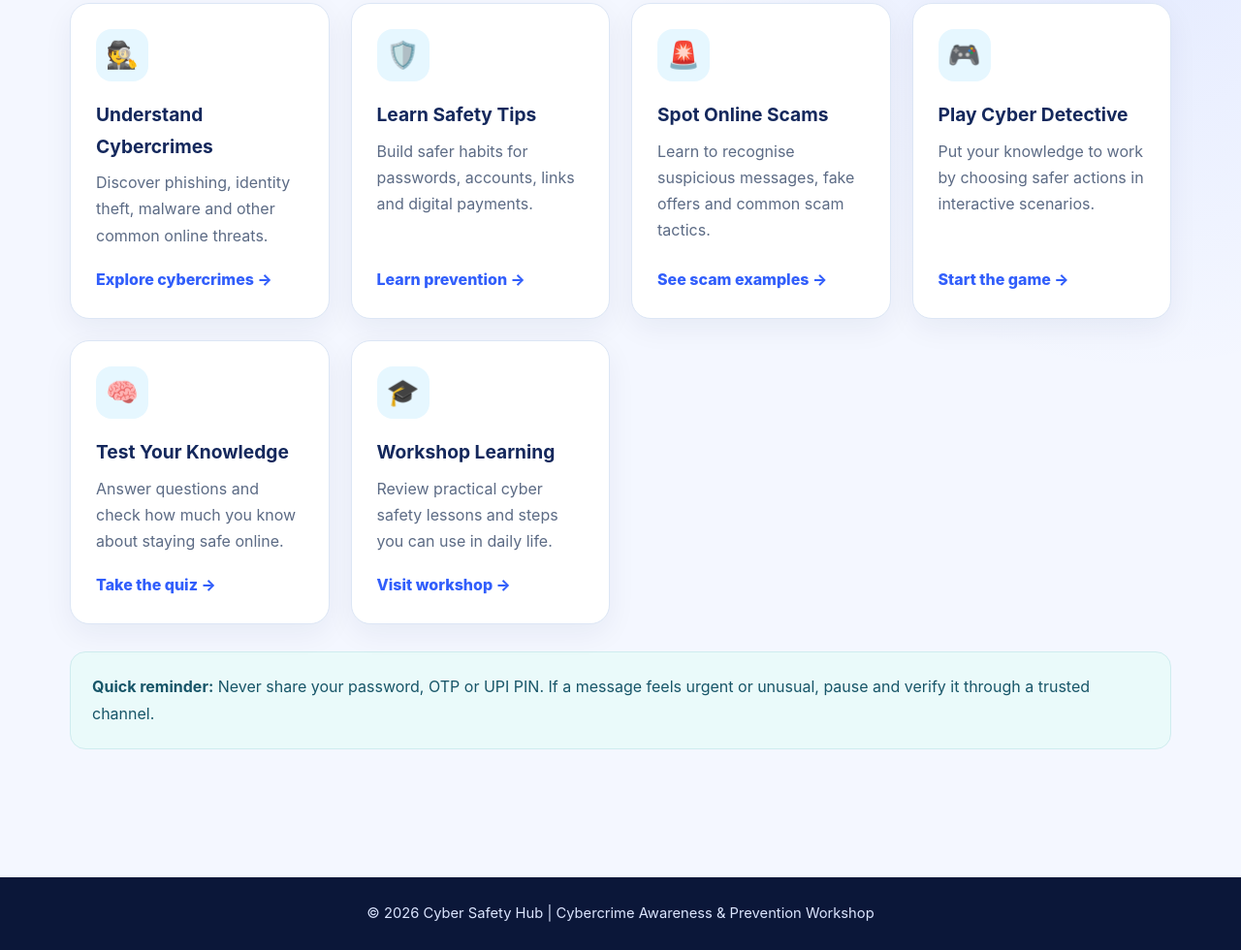
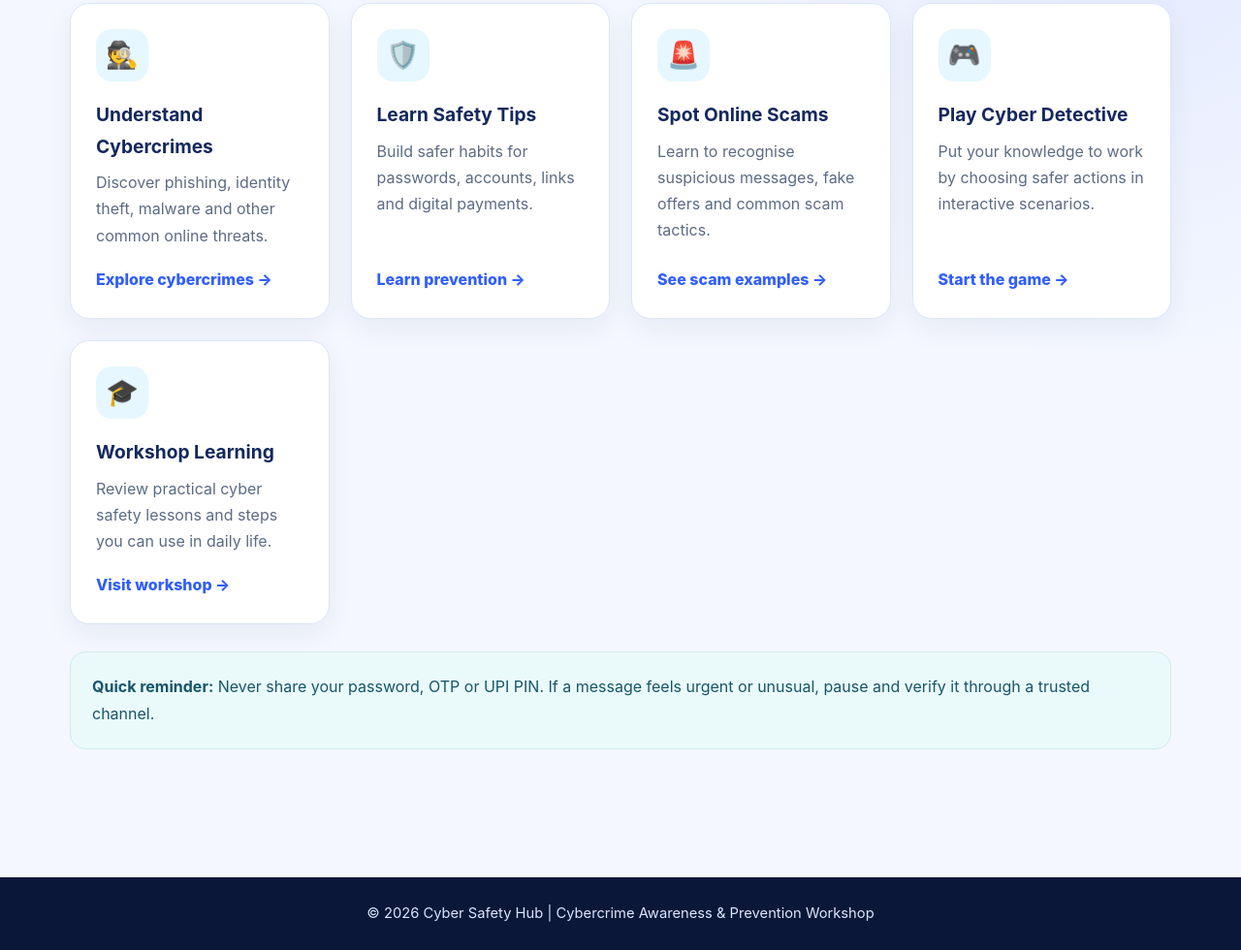
Before and after one commit to dhumakvipuli1209-wq/CyberSaftey-Hub, a plain HTML site: page pages/explore.html in a window 1280 px wide. Shown: the part 623-1603 px from the top of the page at 97% size. Drawn offline with Linux system fonts and the light colour scheme.

Commit message:
Remove Test Your Knowledge card from Explore page

```diff
--- a/pages/explore.html
+++ b/pages/explore.html
@@ -86,12 +86,6 @@
         <p>Put your knowledge to work by choosing safer actions in interactive scenarios.</p>
         <span>Start the game →</span>
       </a>
-      <a class="explore-card" href="quiz.html">
-        <div class="explore-icon">🧠</div>
-        <h3>Test Your Knowledge</h3>
-        <p>Answer questions and check how much you know about staying safe online.</p>
-        <span>Take the quiz →</span>
-      </a>
       <a class="explore-card" href="workshop.html">
         <div class="explore-icon">🎓</div>
         <h3>Workshop Learning</h3>
```
